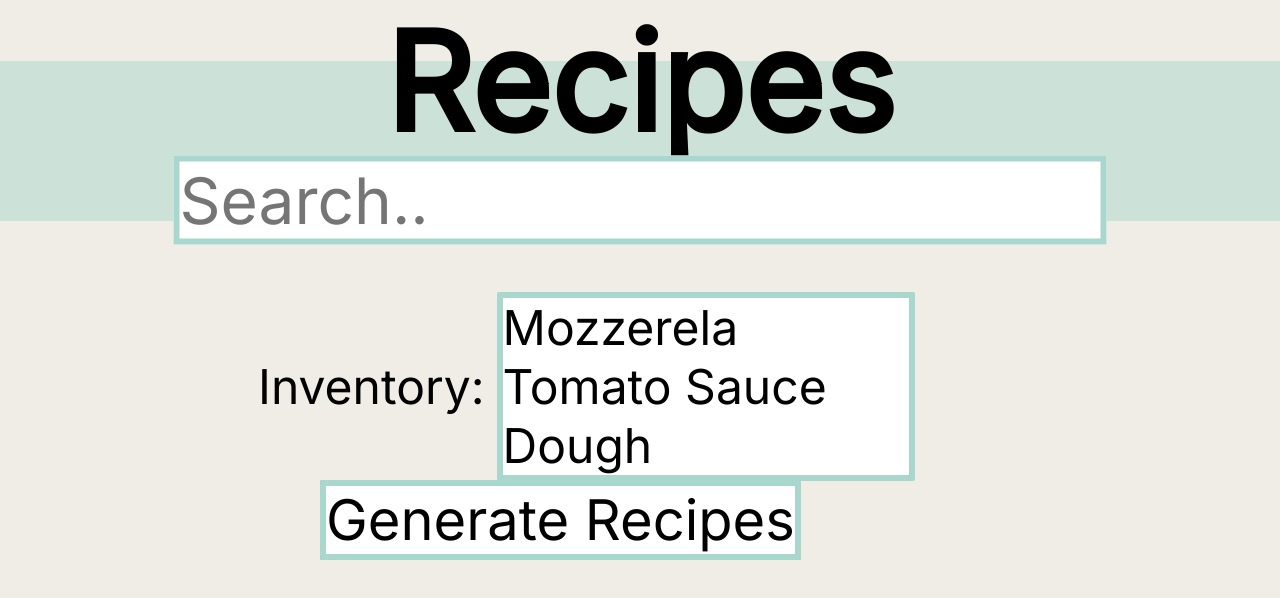
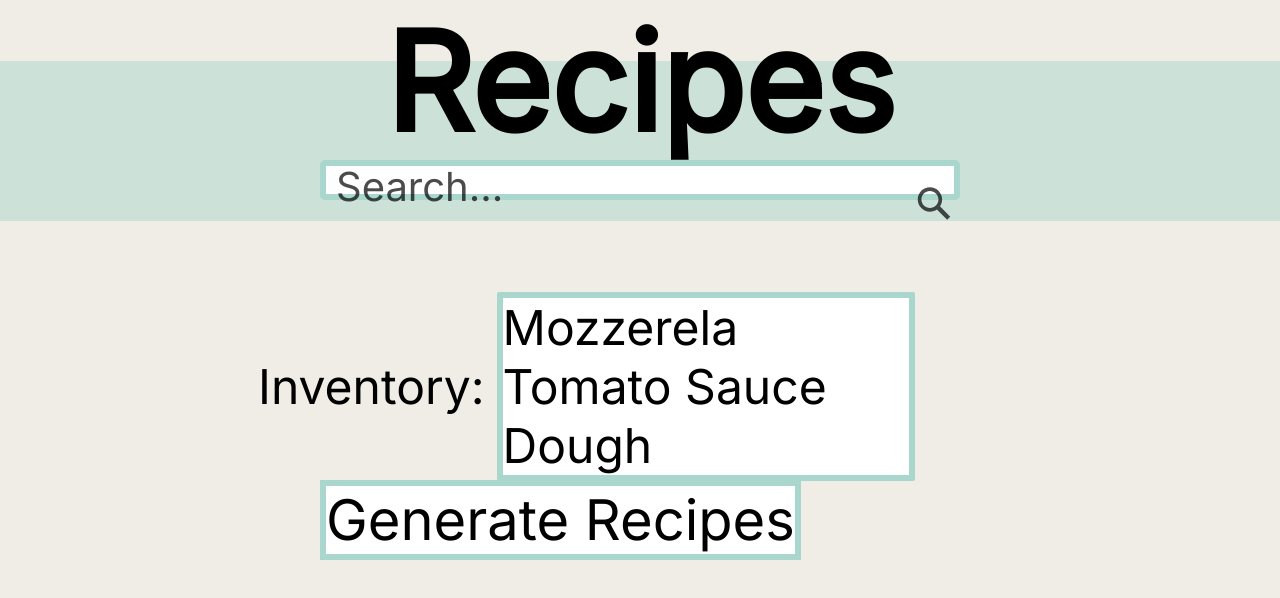
Before and after one commit to Dobbaq/434-Project, a plain HTML site: page Jake/index.html in a window 1280 px wide. Drawn offline with Linux system fonts and the light colour scheme.

Commit message:
Updated searchbar

```diff
--- a/Jake/css/main.scss
+++ b/Jake/css/main.scss
@@ -49,14 +49,45 @@ div.inventoryScroller {
     }
 }
 
-form.example input[type=text] {
+form {
     position: absolute;
-    top: 25%;
-    left: 50%;
-    font-size: 400%;
-    transform: translate(-50%, -50%);
+    width: 50%;
+    height: 5%;
+    top: 20%;
+    left: 25%;
+    border-radius: 5px;
+    display: flex;
+    flex-direction: row;
     border: 6px solid #A9D7CD;
     background: white;
+}
+input {
+  all: unset;
+  font-size: 250%;
+  height: 100%;
+  width: 100%;
+  padding: 6px 10px;
+}
+
+button.search {
+  all: unset;
+  cursor: pointer;
+  width: 45px;
+  height: 100%;
+}
+
+::placeholder {
+  color: black;
+  opacity: 0.7;
+}
+
+svg {
+  color: black;
+  fill: currentColor;
+  width: 50px;
+  height: 75px;
+  opacity: 0.7;
+  padding: 5px;
 }
 
 
@@ -70,6 +101,7 @@ td {
 }
 
 button {
+    cursor: pointer;
     position: absolute;
     text-align: center;
     margin: auto;
--- a/Jake/index.html
+++ b/Jake/index.html
@@ -8,8 +8,13 @@
 
 <body>
     <h1 style="font-family:Inter;">Recipes</h1>
-    <form class="example" action="action_page.php">
-        <input type="text" placeholder="Search.." name="search">
+    <form id="form" role="search">
+        <input type="search" id="query" name="q" placeholder="Search..." aria-label="Search through site content">
+        <button class="search"><svg viewBox="0 0 1024 1024">
+            <path class="path1"
+                d="M848.471 928l-263.059-263.059c-48.941 36.706-110.118 55.059-177.412 55.059-171.294 0-312-140.706-312-312s140.706-312 312-312c171.294 0 312 140.706 312 312 0 67.294-24.471 128.471-55.059 177.412l263.059 263.059-79.529 79.529zM189.623 408.078c0 121.364 97.091 218.455 218.455 218.455s218.455-97.091 218.455-218.455c0-121.364-103.159-218.455-218.455-218.455-121.364 0-218.455 97.091-218.455 218.455z">
+            </path>
+        </svg></button>
     </form>
     <div id="rectangle"></div>
     <div class="inventoryScroller">
```
Also changed, not shown: Jake/css/main.css, 1 other file.
